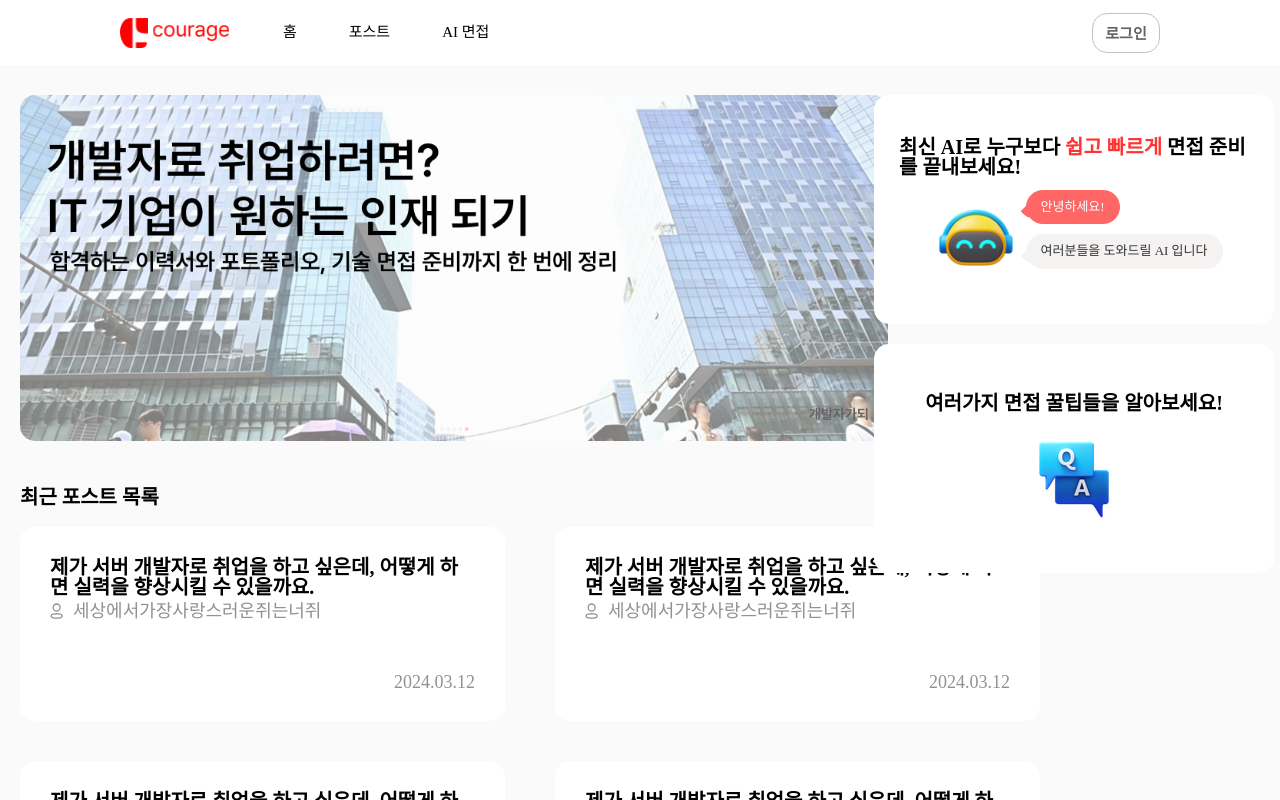
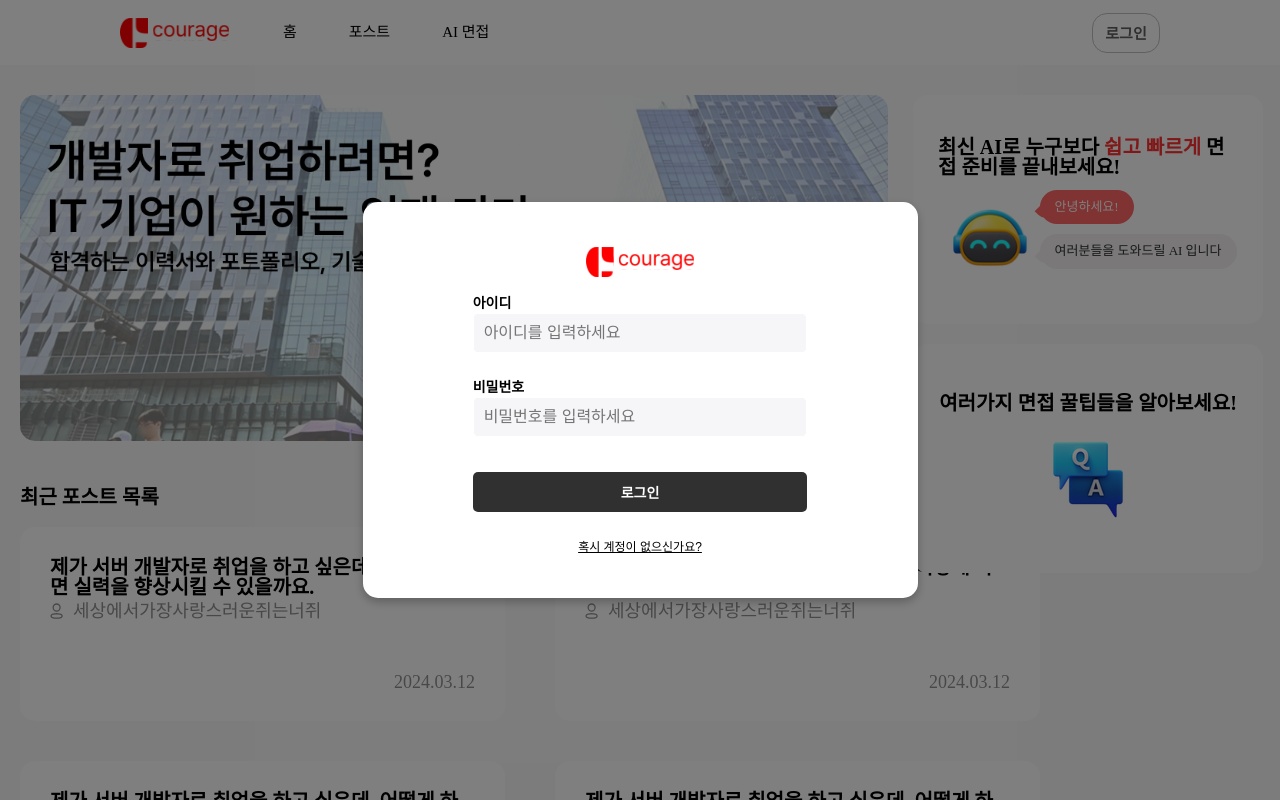
Before and after one commit to career-ruler/courage-web, a React (Create React App) app in the folder courage/: page / in a window 1280 px wide. Both pictures are taken after a click on the button "로그인". Shown: the top 800 px of the page. Built offline with nearby package versions, Linux system fonts and the light colour scheme.

Commit message:
💄 로그인 모달

```diff
--- a/courage/src/components/Common/Header/index.tsx
+++ b/courage/src/components/Common/Header/index.tsx
@@ -1,16 +1,21 @@
-import React, { useState } from 'react';
+import React, { useState } from "react";
 import * as S from "./style";
 import LogoImage from "../../../assets/image/courageLogo.svg";
-import ProfileImage from '../../../assets/image/profile.svg';
+import ProfileImage from "../../../assets/image/profile.svg";
+import LoginModal from "../Modal/LoginModal";
 
 const HeaderBar = () => {
-    const [isLoggedIn, setIsLoggedIn] = useState(false);  // 실제 로그인 상태로 변경 필요
+  const [isLoggedIn, setIsLoggedIn] = useState(false); // 로그인 상태
+  const [isModalOpen, setIsModalOpen] = useState(false); // 모달 상태
+
+  const openModal = () => setIsModalOpen(true);
+  const closeModal = () => setIsModalOpen(false);
 
   return (
+    <>
       <S.HeaderBarContainer>
         <S.Logo src={LogoImage} alt="Logo" />
         <S.NavMenu>
-                {/* 링크 변경 */}
           <S.MenuItem to="/">홈</S.MenuItem>
           <S.MenuItem to="/post">포스트</S.MenuItem>
           <S.MenuItem to="/ai-interview">AI 면접</S.MenuItem>
@@ -20,12 +25,14 @@ const HeaderBar = () => {
           {isLoggedIn ? (
             <S.ProfileImage src={ProfileImage} alt="Profile" />
           ) : (
-                    <S.LoginButton>
-                        로그인
-                    </S.LoginButton>
+            <S.LoginButton onClick={openModal}>로그인</S.LoginButton>
           )}
         </S.ProfileWrapper>
       </S.HeaderBarContainer>
+
+      {/* 로그인 모달 */}
+      {isModalOpen && <LoginModal onClose={closeModal} />}
+    </>
   );
 };
 
--- /dev/null
+++ b/courage/src/components/Common/Modal/LoginModal.tsx
@@ -0,0 +1,37 @@
+import React from "react";
+import { useNavigate } from "react-router-dom";
+import * as S from "./style";
+import LogoImage from "../../../assets/image/courageLogo.svg";
+
+interface ModalProps {
+  onClose: () => void;
+}
+
+const LoginModal: React.FC<ModalProps> = ({ onClose }) => {
+  const navigate = useNavigate();
+
+  const handleSignup = () => {
+    onClose();
+    navigate("/signup");
+  };
+
+  return (
+    <S.Overlay onClick={onClose}>
+      <S.ModalContainer onClick={(e) => e.stopPropagation()}>
+        <S.Logo src={LogoImage} alt="Logo" />
+        <S.InputFieldContainer>
+          <S.TitleTextField>아이디</S.TitleTextField>
+          <S.InputField type="text" placeholder="아이디를 입력하세요" />
+        </S.InputFieldContainer>
+        <S.InputFieldContainer>
+          <S.TitleTextField>비밀번호</S.TitleTextField>
+          <S.InputField type="password" placeholder="비밀번호를 입력하세요" />
+        </S.InputFieldContainer>
+        <S.LoginButton>로그인</S.LoginButton>
+        <S.SignupButton onClick={handleSignup}>혹시 계정이 없으신가요?</S.SignupButton>
+      </S.ModalContainer>
+    </S.Overlay>
+  );
+};
+
+export default LoginModal;
--- /dev/null
+++ b/courage/src/components/Common/Modal/style.ts
@@ -0,0 +1,94 @@
+import styled from "styled-components";
+
+export const Overlay = styled.div`
+  position: fixed;
+  top: 0;
+  left: 0;
+  width: 100vw;
+  height: 100vh;
+  background-color: rgba(0, 0, 0, 0.5);
+  display: flex;
+  justify-content: center;
+  align-items: center;
+  z-index: 1000;
+`;
+
+export const ModalContainer = styled.div`
+  width: 555px;
+  height: 396px;
+  background-color: #ffffff;
+  border-radius: 15px;
+  padding: 20px;
+  box-shadow: 0 4px 10px rgba(0, 0, 0, 0.25);
+  display: flex;
+  flex-direction: column;
+  align-items: center;
+  justify-content: center;
+`;
+
+export const Logo = styled.img`
+  width: auto;
+  height: 30px;
+  margin-bottom: 20px;
+`;
+
+export const InputFieldContainer = styled.div`
+  width: 65%;
+  display: flex;
+  flex-direction: column;
+  align-items: flex-start;
+  justify-content: center;
+  margin-bottom: 20px;
+`;
+
+export const TitleTextField = styled.p`
+  color: #000000;
+  font-size: 14px;
+  font-weight: 600;
+  margin-bottom: 2px;
+`;
+
+export const InputField = styled.input`
+  width: 100%;
+  height: 40px;
+  padding: 10px;
+  font-size: 16px;
+  color: #000000;
+  border: 1px solid #fff;
+  border-radius: 5px;
+  outline: none;
+  background-color: #f6f5f8;
+  margin-bottom: 8px;
+
+  ::placeholder {
+    color: #aaaaaa;
+    font-size: 14px;
+  }
+`;
+
+export const LoginButton = styled.button`
+  width: 65%;
+  height: 40px;
+  margin-top: 7px;
+  background-color: #313030;
+  color: #ffffff;
+  font-size: 14px;
+  font-weight: bold;
+  border: none;
+  border-radius: 5px;
+  cursor: pointer;
+`;
+
+export const SignupButton = styled.button`
+  background: none;
+  border: none;
+  color: #000000;
+  font-size: 12px;
+  cursor: pointer;
+  text-decoration: underline;
+  margin-top: 25px;
+
+  &:hover {
+    color: #555555;
+  }
+`;
--- a/courage/src/components/Home/style.ts
+++ b/courage/src/components/Home/style.ts
@@ -38,6 +38,7 @@ export const RightContainer = styled.div`
   align-items: center;
   justify-content: flex-start;
   margin-top: 30px;
+  padding-left: 28px;
   gap: 20px;
 
   @media (max-width: 768px) {
@@ -47,7 +48,7 @@ export const RightContainer = styled.div`
 `;
 
 export const AdContainer = styled.div`
-  width: 400px;
+  width: 350px;
   height: 229px;
   flex-direction: column;
   display: flex;
--- a/courage/src/components/Router/AppRouter.tsx
+++ b/courage/src/components/Router/AppRouter.tsx
@@ -1,13 +1,13 @@
 import React from "react";
 import { Routes, Route } from "react-router-dom";
-import LoginPage from "pages/Auth/page";
+import SignupPage from "pages/Auth/page";
 import HomePage from "pages/Home/page";
 
 
 const AppRouter = () => {
   return (
     <Routes>
-      <Route path="/Login" element={<LoginPage />} />
+      <Route path="/signup" element={< SignupPage/>} />
       <Route path="/" element={<HomePage/>} />
     </Routes>
   );
```
Also changed, not shown: courage/src/components/Home/index.tsx (+11 -3 lines), courage/src/components/Home/AiSection/index.tsx (deleted), courage/src/components/Home/AiSection/style.ts (deleted). Lines whose indentation alone changed are shown as unchanged.
